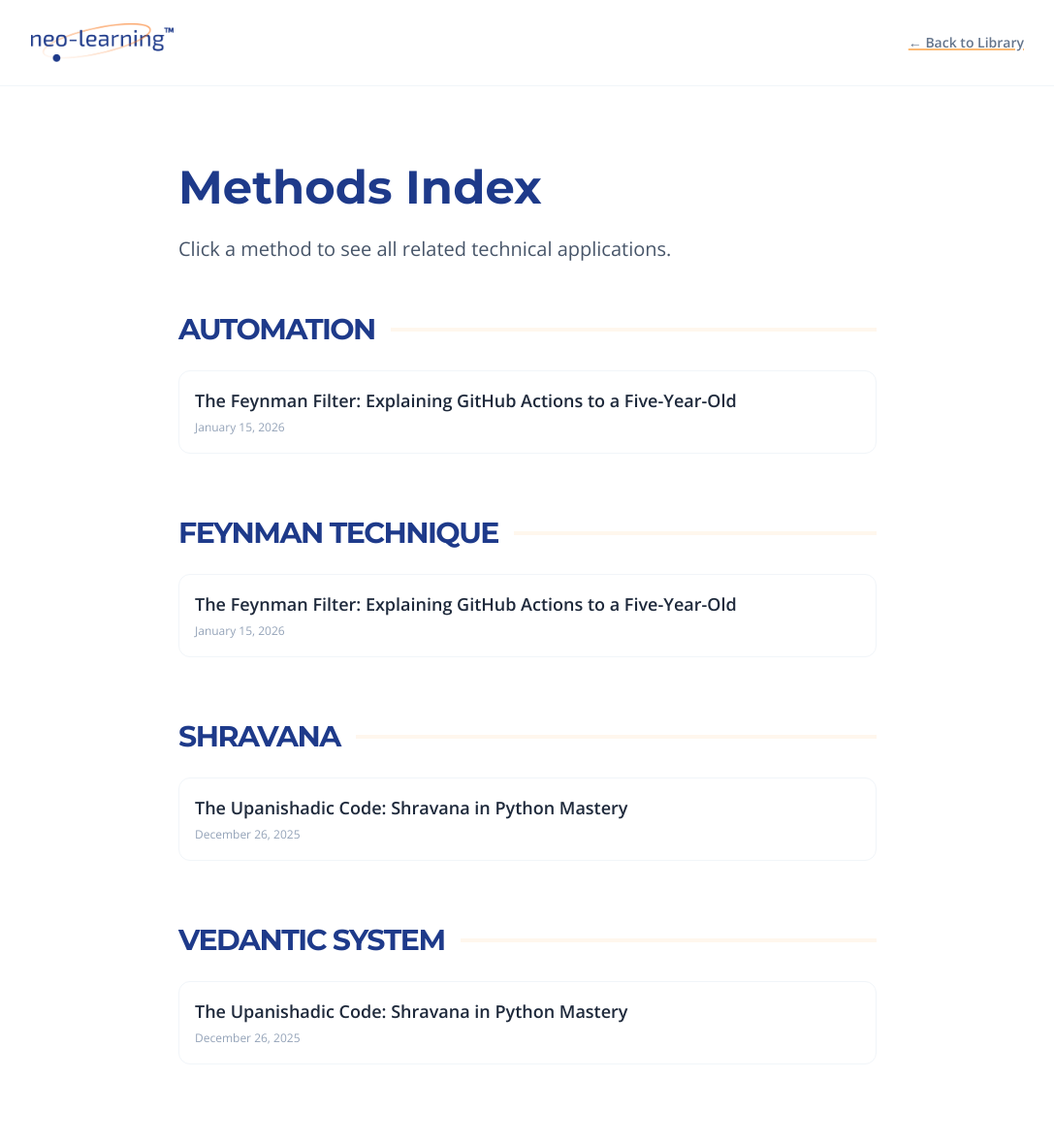
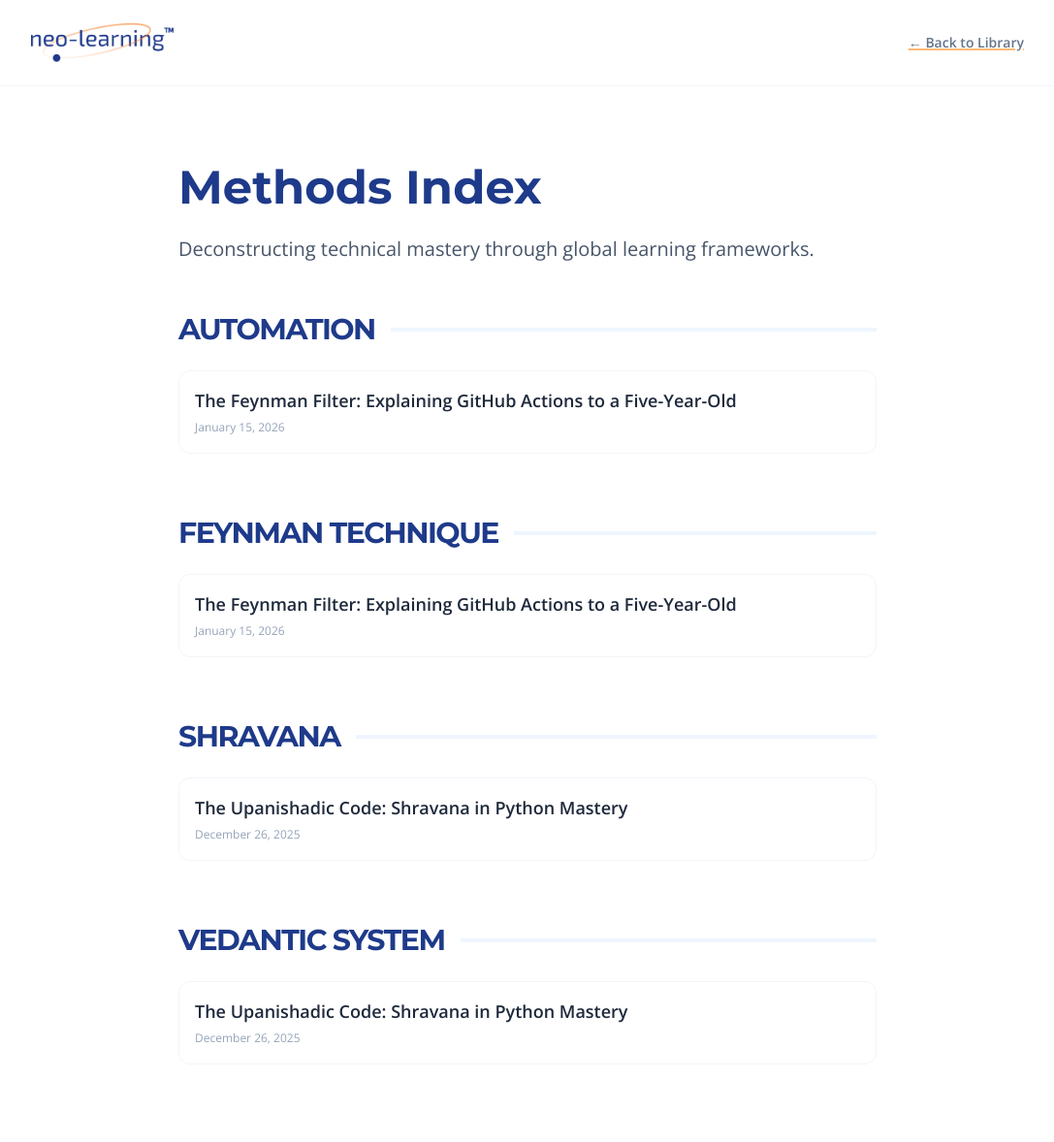
Before and after one commit to neolearningadmin/site, a Jekyll site: the page built from tags.md, in a window 1280 px wide. Shown: the whole page at 97% size, without its empty margins (96-1183 px from the left). Built offline with Jekyll 4.4.1, drawn with Linux system fonts in a browser that asks for light colours; nearby versions of some CDN libraries.

Commit message:
Updates tags style to match categories

```diff
--- a/tags.md
+++ b/tags.md
@@ -1,26 +1,26 @@
 ---
 layout: page
-title: "Learning Methods Index"
+title: "Methods Index"
 permalink: /tags/
 ---
 <div class="max-w-3xl mx-auto px-6 py-20">
     <h1 class="text-5xl font-heading text-blue-900 mb-6">Methods Index</h1>
-    <p class="text-xl text-slate-600 mb-12 leading-relaxed">Click a method to see all related technical applications.</p>
+    <p class="text-xl text-slate-600 mb-12 leading-relaxed">
+        Deconstructing technical mastery through global learning frameworks.
+    </p>
 
     <div class="space-y-16">
-        {% capture tags %}
-            {% for tag in site.tags %}{{ tag[0] }} {% endfor %}
-        {% endcapture %}
-        {% assign sorted_tags = tags | split: ' ' | sort %}
+        {% capture tags_string %}{% for tag in site.tags %}{{ tag[0] }}{% unless forloop.last %}|{% endunless %}{% endfor %}{% endcapture %}
+        {% assign sorted_tags = tags_string | split: '|' | sort %}
 
         {% for tag_name in sorted_tags %}
             {% assign posts = site.tags[tag_name] %}
-            <section id="{{ tag_name | slugify }}" class="scroll-mt-20">
+            <section id="{{ tag_name | slugify }}" class="scroll-mt-24">
                 <div class="flex items-center gap-4 mb-6">
                     <h2 class="text-3xl font-heading text-blue-900 uppercase tracking-tighter">
                         {{ tag_name | replace: "-", " " }}
                     </h2>
-                    <div class="h-1 flex-1 bg-orange-50"></div>
+                    <div class="h-1 flex-1 bg-blue-50"></div>
                 </div>
 
                 <ul class="grid grid-cols-1 gap-4">
```
